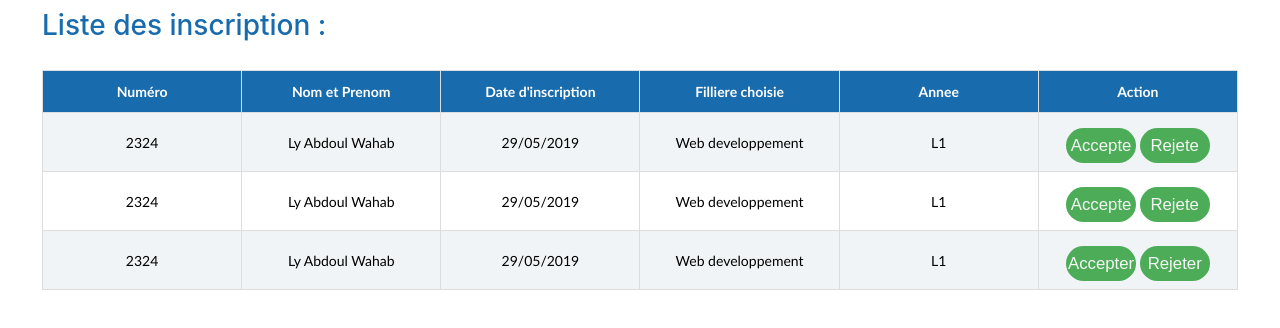
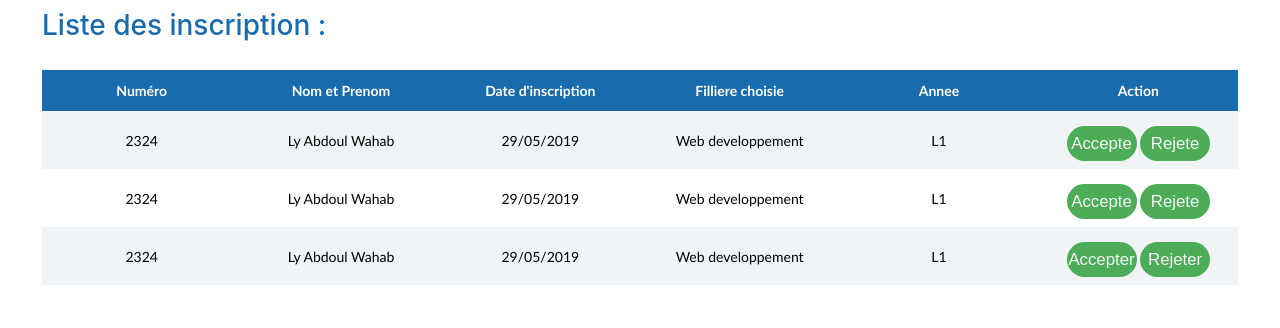
Before and after one commit to Abdoul-Wahab-Ly/Gestion-inscription, a React (Create React App) app: page /administration in a window 1280 px wide. Shown: the part 252-580 px from the top of the page. Built offline with nearby package versions, Linux system fonts and the light colour scheme.

Commit message:
retouche css table

```diff
--- a/src/App.css
+++ b/src/App.css
@@ -371,7 +371,7 @@ align-items: center;
 
 .carsTable td,
 .carsTable th {
-  border: 1px solid #ddd;
+  /* border: 1px solid #ddd; */
   padding: 8px;
   width: 15%;
   text-align: center;
```
